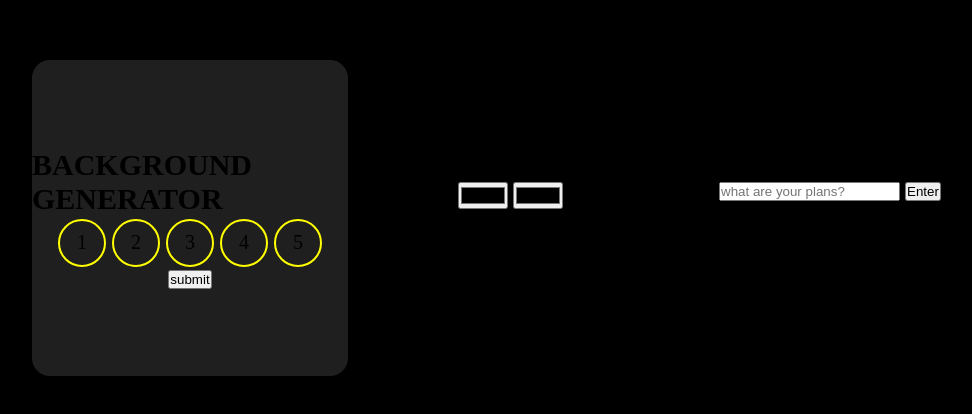
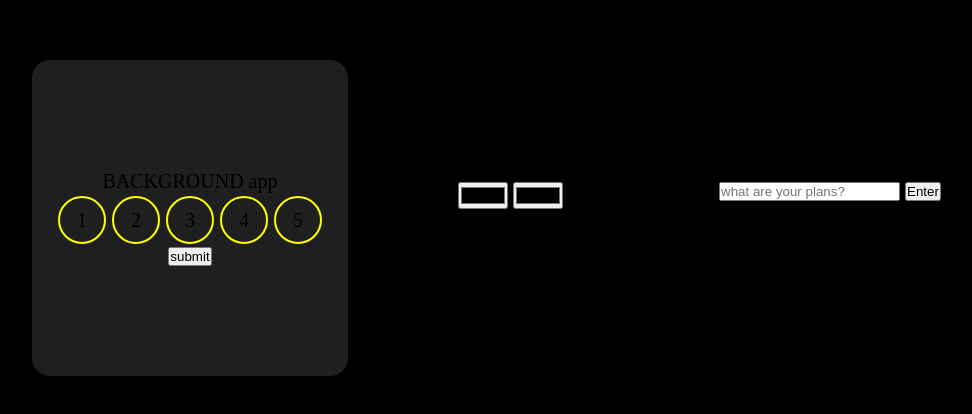
Before and after one commit to Codec-Bro8/background_Generator, a plain HTML site: page index.html in a window 1280 px wide. Shown: the part 182-596 px from the top of the page, without its empty margins (130-1102 px from the left). Drawn offline with Linux system fonts and the light colour scheme.

Commit message:
changed tag for title

```diff
--- a/index.html
+++ b/index.html
@@ -9,7 +9,7 @@
 </head>
 <body>
     <section id="display1">
-        <h1>BACKGROUND GENERATOR</h1>
+        <p>BACKGROUND app </p>
         <div class="box">
             <div class="circle">1</div>
             <div class="circle">2</div>
```
